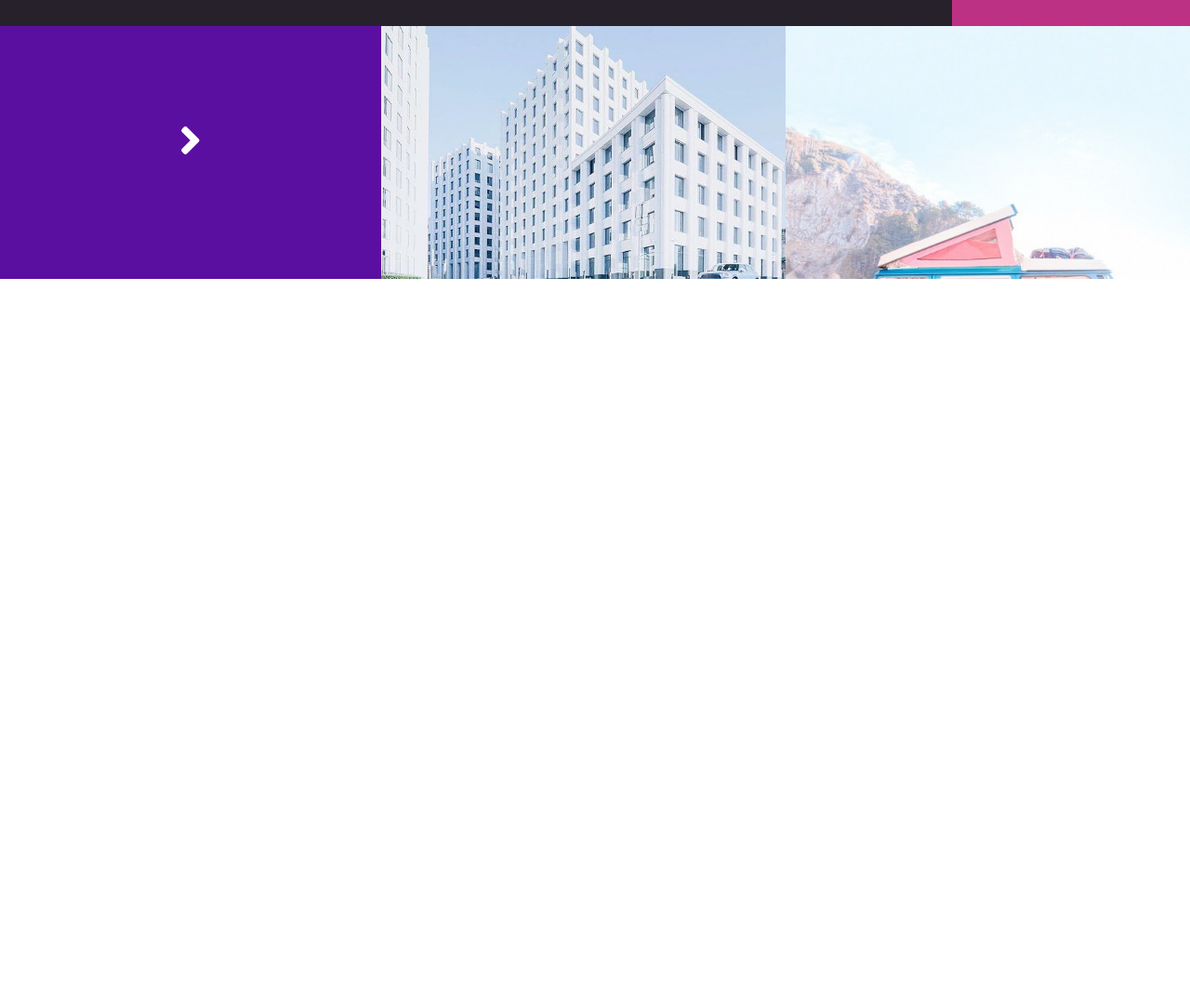
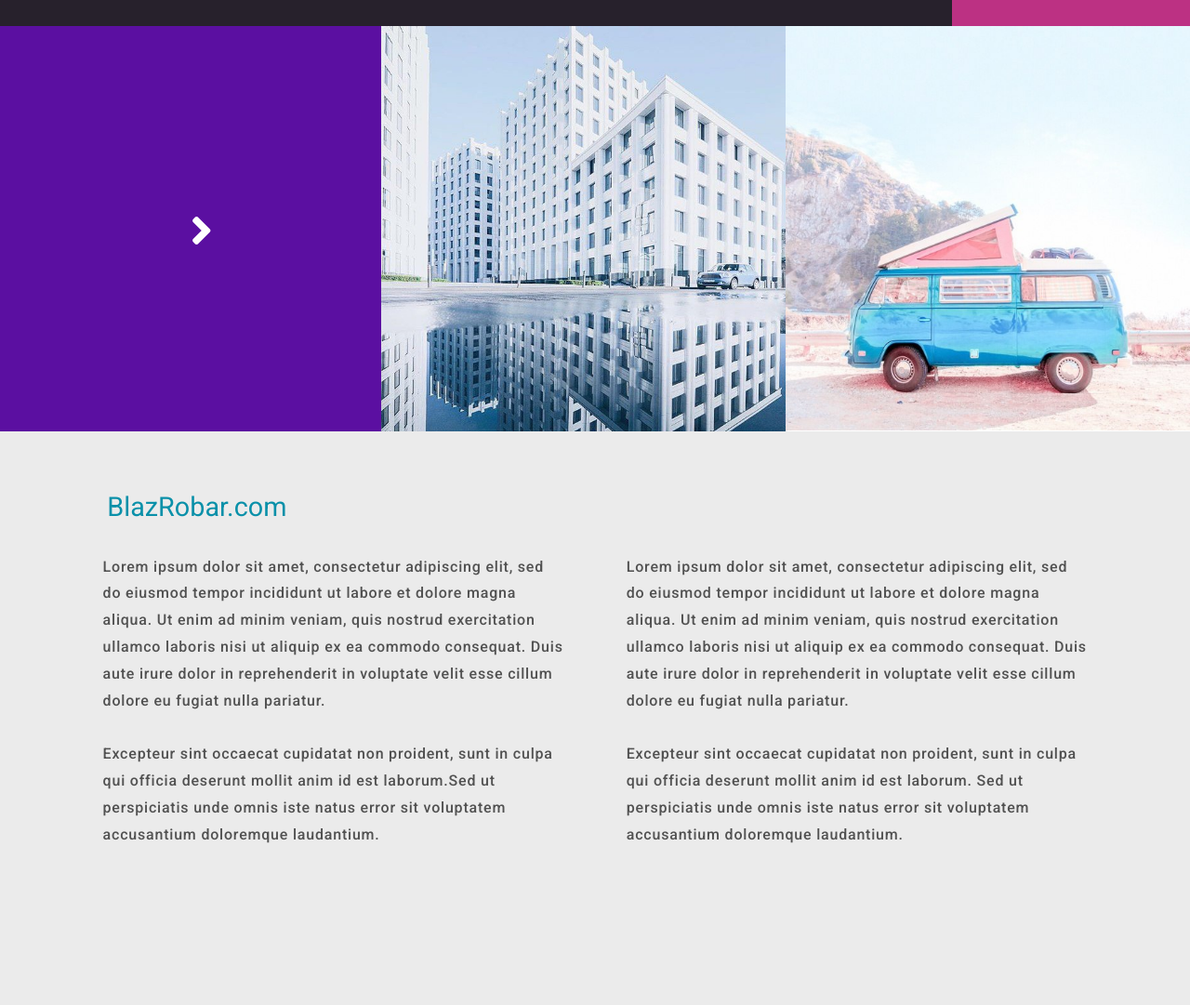
Before and after one commit to kosmicheskij-kotik/bsuir-labs, a plain HTML site: page responsive_template/index.html in a window 1280 px wide. Shown: the part 1020-2101 px from the top of the page at 93% size. Before the commit the page ends 1320 px from the top, so only its background shows below. Drawn offline with Linux system fonts and the light colour scheme.

Commit message:
Added <footer>

```diff
--- a/responsive_template/index.html
+++ b/responsive_template/index.html
@@ -2,6 +2,7 @@
 <html lang="en">
 <head>
 <meta charset="UTF-8">
+<meta name="viewport" content="width=device-width, initial-scale=1.0">
 <title></title>
 <link href="https://fonts.googleapis.com/css?family=Roboto:400,500,700,900" rel="stylesheet">
 <link rel="stylesheet" href="styles/styles.css"/>
@@ -9,11 +10,13 @@
 </head>
 <body>
     <nav>
-        <a href="">psd websites</a>
-        <a href="">ui kits</a>
-        <a href="">premium psd files</a>
-        <a href="">about</a>
-        <a href="">blog</a>
+        <div class="nav_large">
+            <a href="">psd websites</a>
+            <a href="">ui kits</a>
+            <a href="">premium psd files</a>
+            <a href="">about</a>
+            <a href="">blog</a>
+        </div>
     </nav>
     <header>
         <div class="header_content">
@@ -45,6 +48,13 @@
             <img src="img/2.jpg">
         </figure>
     </section>
+    <footer>
+        <h1>BlazRobar.com</h1>
+        <div class="footer_content">
+            <p>Lorem ipsum dolor sit amet, consectetur adipiscing elit, sed do eiusmod tempor incididunt ut labore et dolore magna aliqua. Ut enim ad minim veniam, quis nostrud exercitation ullamco laboris nisi ut aliquip ex ea commodo consequat. Duis aute irure dolor in reprehenderit in voluptate velit esse cillum dolore eu fugiat nulla pariatur. <br> <br> Excepteur sint occaecat cupidatat non proident, sunt in culpa qui officia deserunt mollit anim id est laborum.Sed ut perspiciatis unde omnis iste natus error sit voluptatem accusantium doloremque laudantium.</p>
+            <p>Lorem ipsum dolor sit amet, consectetur adipiscing elit, sed do eiusmod tempor incididunt ut labore et dolore magna aliqua. Ut enim ad minim veniam, quis nostrud exercitation ullamco laboris nisi ut aliquip ex ea commodo consequat. Duis aute irure dolor in reprehenderit in voluptate velit esse cillum dolore eu fugiat nulla pariatur. <br> <br> Excepteur sint occaecat cupidatat non proident, sunt in culpa qui officia deserunt mollit anim id est laborum. Sed ut perspiciatis unde omnis iste natus error sit voluptatem accusantium doloremque laudantium.</p>
+        </div>
+    </footer>
 
 
 </body>
--- a/responsive_template/styles/styles.css
+++ b/responsive_template/styles/styles.css
@@ -114,7 +114,6 @@ header h1
 
 .pictures
 {
-	height: 34vh;
 	display: flex;
 }
 
@@ -122,23 +121,26 @@ header h1
 {
 	background-color: #5B0FA1;
 	float: left;
-	height: 100%;
+	height: auto;
 	width: 32%;
 	text-align: center;
-	line-height: 34vh;
+	line-height: 100%;
 	vertical-align: middle;
+	position: relative;
 }
 
 .section_pictures_link i
 {
 	color: #FFFFFF;
 	font-size: 3em;
+	position: absolute;
+	top: 45%;
 }
+
 .picture_1, .picture_2
 {
 	width: 34%;
 	margin: 0;
-	overflow: hidden;
 }
 
 .picture_1 img
@@ -154,3 +156,57 @@ header h1
 	height: auto;
 	float: right;
 }
+
+footer h1
+{
+	color: #0990A9;
+	font-size: 1.8em;
+	font-weight: 400;
+	padding-top: 5%;
+	margin: 0;
+	padding-left: 9%;
+}
+
+footer
+{
+	display: inline-block;
+	background-color: #EBEBEB;
+	width: 100%;
+}
+
+.footer_content
+{
+	display: flex;
+	width: 88%;
+	padding-left: 6%;
+	padding-right: 6%;
+}
+
+.footer_content p
+{
+	width: 50%;
+	padding-left: 3%;
+	padding-right: 3%;
+	padding-top: 3%;
+	padding-bottom: 15%;
+	letter-spacing: 0.05em;
+	line-height: 1.8;
+	color: #515151;
+	font-weight: 500;
+	margin: 0;
+}
+
+@media screen and (max-width: 640px)
+{
+	.nav_large
+	{
+		display: none;
+	}
+
+	.section_pictures_link,
+	.picture_1,
+	.picture_2
+	{
+		width: 100%;
+	}
+}
```
